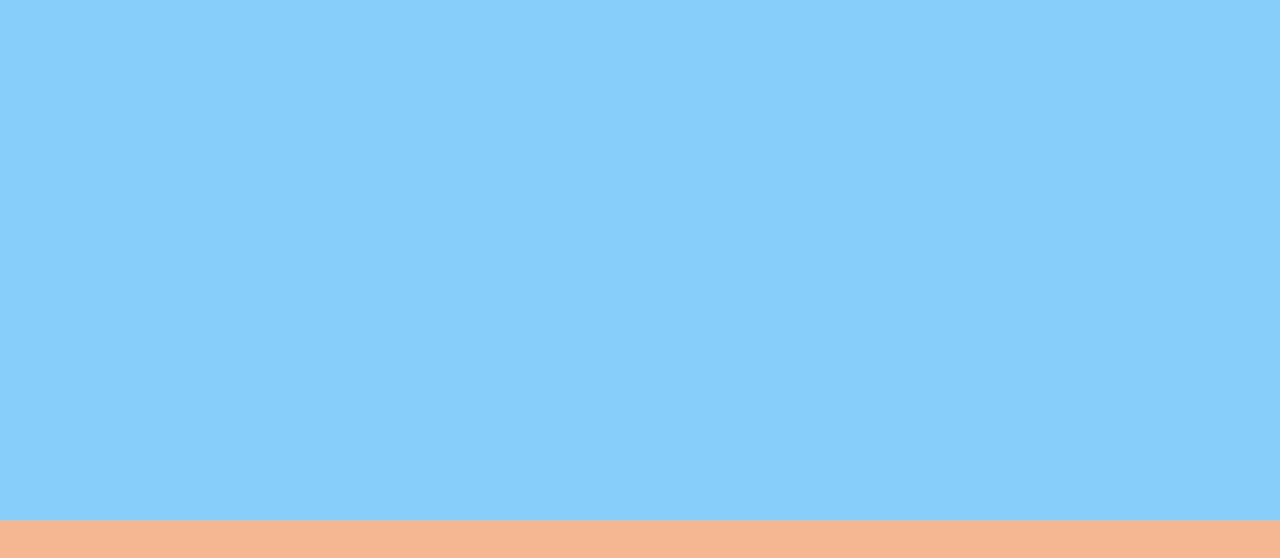
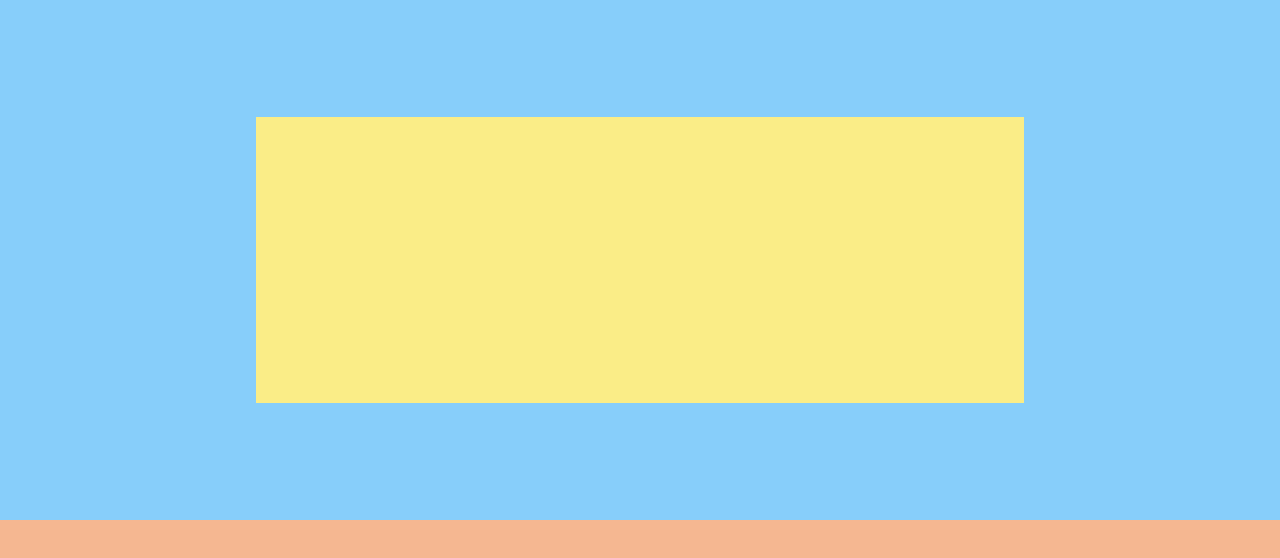
Before and after one commit to HansG26/car-application-kunstmaan, a website built with webpack: page app/index.html in a window 1280 px wide. Built offline with nearby package versions, Linux system fonts and the light colour scheme.

Commit message:
layout car

```diff
--- a/app/assets/styles/modules/_car-section.css
+++ b/app/assets/styles/modules/_car-section.css
@@ -1,4 +1,6 @@
 .car-section {
     background-color: #87cefa;
     height: 65vh;
+    display: flex;
+    align-items: center;
 }
--- /dev/null
+++ b/app/assets/styles/modules/_car.css
@@ -0,0 +1,7 @@
+.car {
+    background-color: #faed87;
+    width: 60%;
+    height: 55%;
+    margin-left: auto;
+    margin-right: auto;
+}
--- a/app/assets/styles/styles.css
+++ b/app/assets/styles/styles.css
@@ -2,3 +2,4 @@
 @import "base/_global.css";
 @import "modules/_car-section.css";
 @import "modules/_mod-section.css";
+@import "modules/_car.css";
--- a/app/index.html
+++ b/app/index.html
@@ -9,8 +9,14 @@
     </head>
     <body>
 
-        <section class="car-section"></section>
+        <!--Section where car is drawn-->
+        <section class="car-section">
+            <div class="car"></div>
+        </section>
+
+        <!--Section where modifications to car can be done-->
         <section class="mod-section"></section>
+
         <script src="temp/scripts/App.js"></script>
     </body>
 </html>
--- a/app/temp/styles/styles.css
+++ b/app/temp/styles/styles.css
@@ -348,9 +348,19 @@ template {
 .car-section {
     background-color: #87cefa;
     height: 65vh;
+    display: flex;
+    align-items: center;
 }
 
 .mod-section {
     background-color: #f5b791;
     height: 35vh;
 }
+
+.car {
+    background-color: #faed87;
+    width: 60%;
+    height: 55%;
+    margin-left: auto;
+    margin-right: auto;
+}
```
